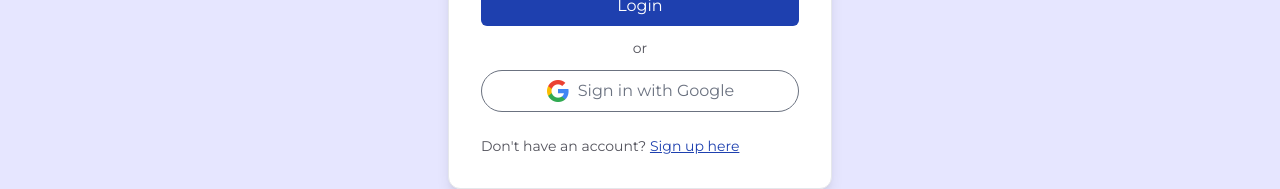
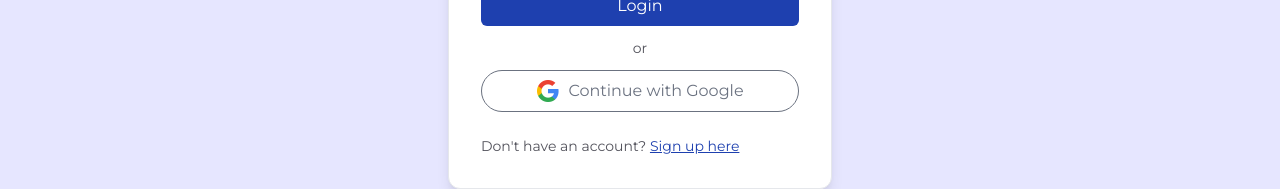
Before and after one commit to kisinja/Blogging-Site, a React (Vite) app in the folder client/: page /login in a window 1280 px wide. Shown: the part 421-610 px from the top of the page. Built offline with nearby package versions, Linux system fonts and the light colour scheme; no server answers.

Commit message:
Changed the login button

```diff
--- a/client/src/components/OAuth.jsx
+++ b/client/src/components/OAuth.jsx
@@ -52,7 +52,7 @@ const OAuth = () => {
     return (
         <button className="w-full bg-transparent border border-gray-500 text-gray-500 py-2 rounded-full text-base hover:bg-blue-100 transition-all duration-300 ease-in-out hover:border-none hover:shadow" onClick={handleGoogleLogin} type="button">
             <img src={googleIcon} alt="Google" className="w-6 h-6 inline-block mr-2" />
-            Sign in with Google
+            Continue with Google
         </button>
     );
 };
```
